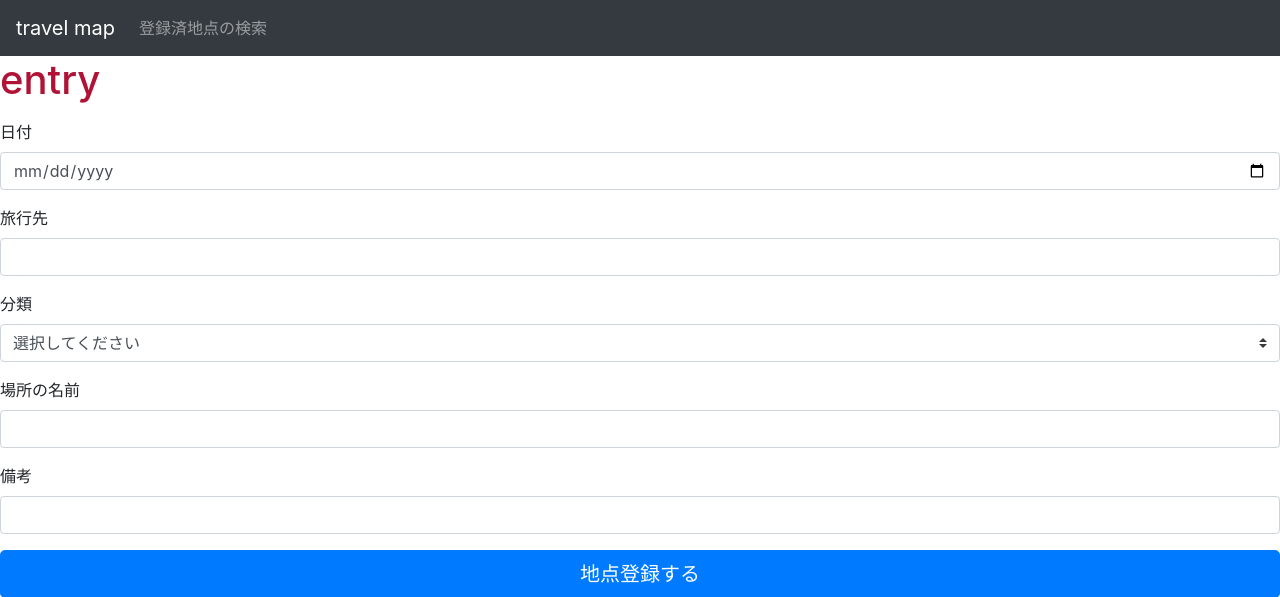
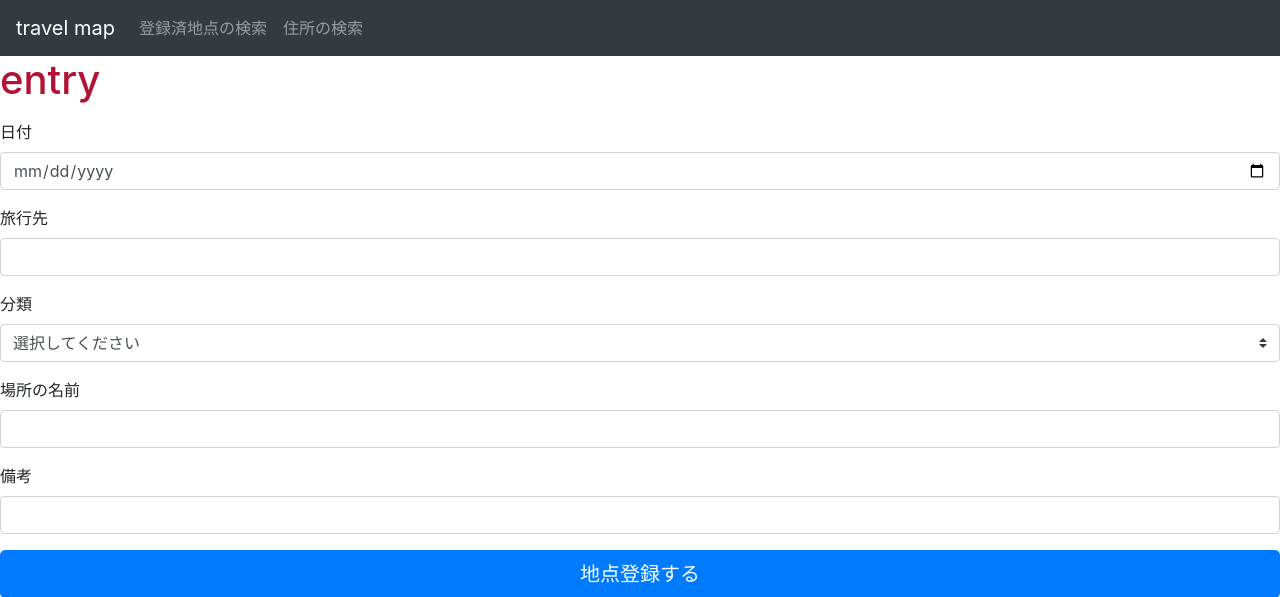
Before and after one commit to mitty1293/travel_map, a Flask app: page /entry in a window 1280 px wide. Shown: the top 597 px of the page. Run offline with Flask 2, Linux system fonts and the light colour scheme; some libraries are stand-ins or nearby versions.

Commit message:
住所検索リンクの追加

```diff
--- a/travel_map/app/templates/layout.html
+++ b/travel_map/app/templates/layout.html
@@ -25,6 +25,9 @@
 					<li class="nav-item">
 						<a class="nav-link" href="/search">登録済地点の検索</a>
 					</li>
+					<li class="nav-item">
+						<a class="nav-link" href="/search_address">住所の検索</a>
+					</li>
 				</ul>
 			</div>
         </nav>
```
